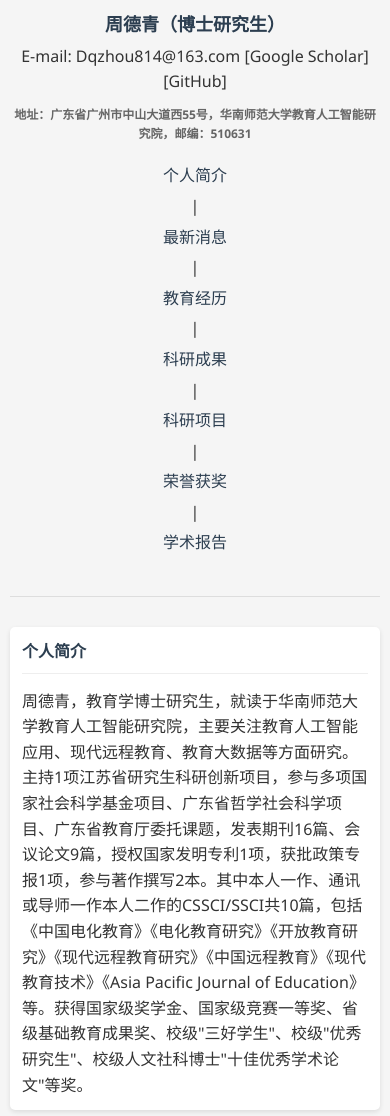
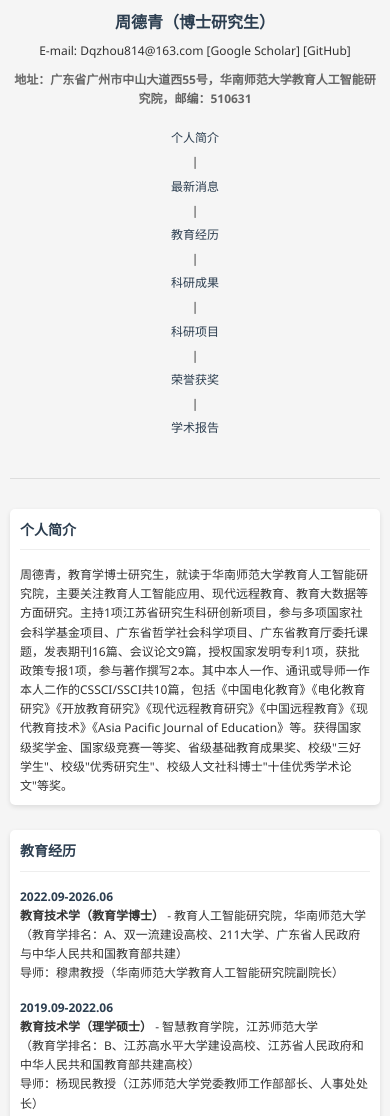
Before and after one commit to Yolanda184/DeqingZhou, a plain HTML site: page index.html in a window 390 px wide. Shown: the top 1116 px of the page. Drawn offline with Linux system fonts and the light colour scheme.

Commit message:
Update index.html

```diff
--- a/index.html
+++ b/index.html
@@ -20,6 +20,7 @@
             padding: 20px;
             max-width: 1000px;
             margin: 0 auto;
+            font-size: 12px;
         }
 
         header {
@@ -80,7 +81,7 @@
         }
 
         h2 {
-            font-size: 16px;
+            font-size: 14px;
             color: #2c3e50;
             margin-bottom: 15px;
             padding-bottom: 8px;
@@ -126,7 +127,7 @@
             padding-top: 20px;
             border-top: 1px solid #ddd;
             color: #666;
-            font-size: 14px;
+            font-size: 12px;
         }
 
         @media (max-width: 768px) {
@@ -140,11 +141,11 @@
             }
 
             h1 {
-                font-size: 18px;
+                font-size: 16px;
             }
 
             section {
-                padding: 12px;
+                padding: 10px;
             }
         }
     </style>
```
